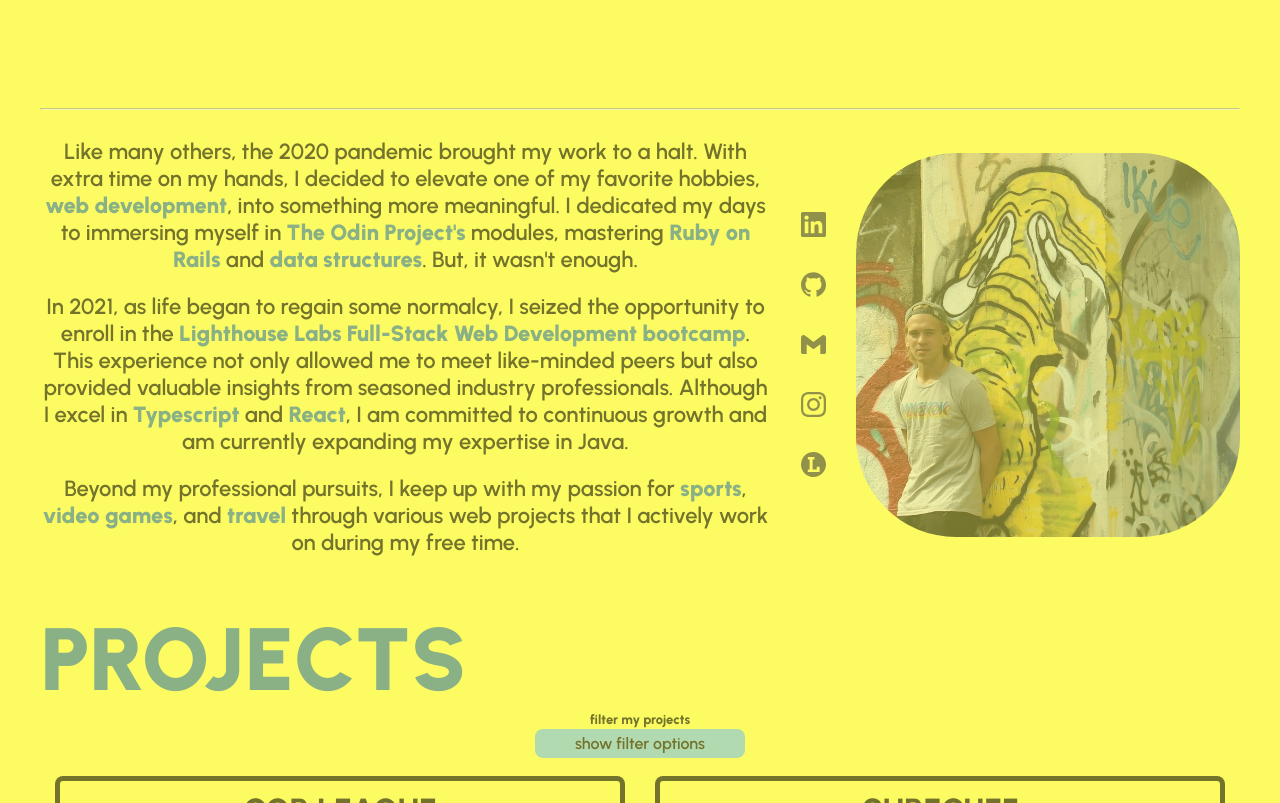
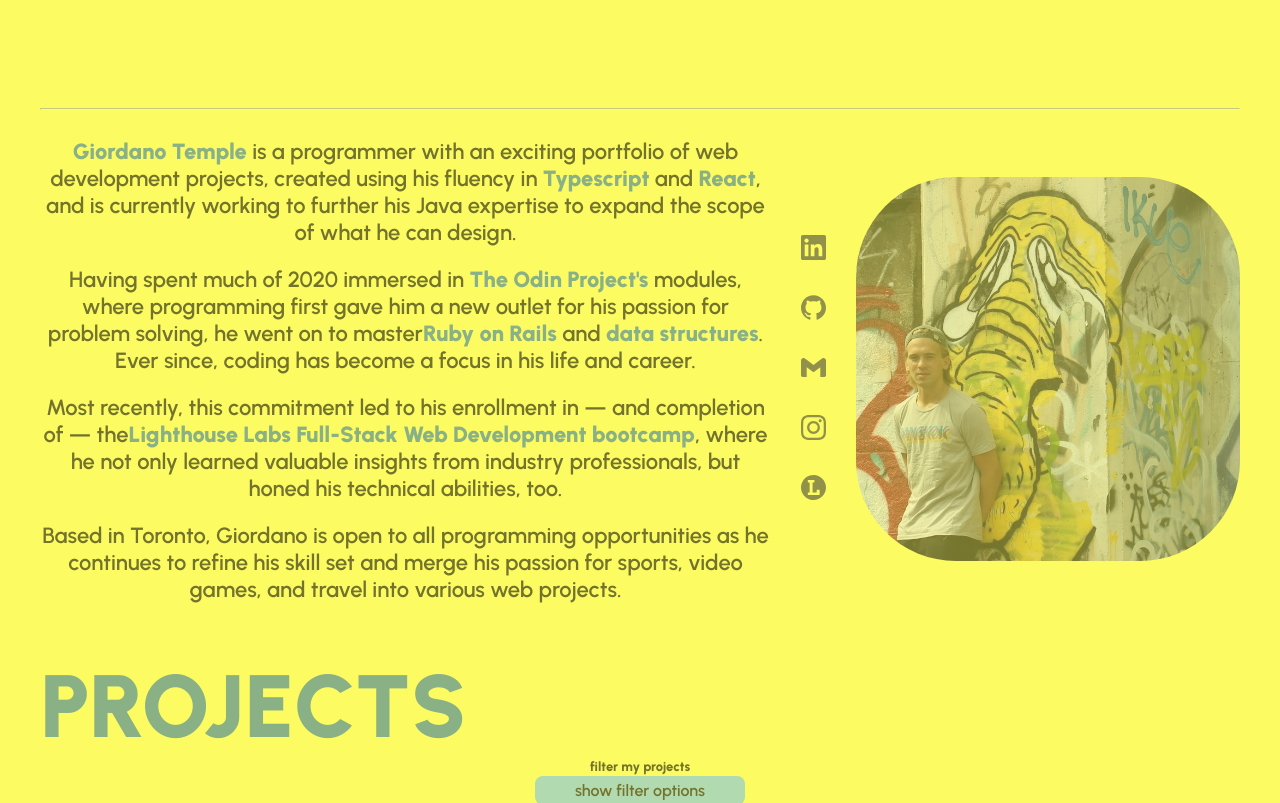
Before and after one commit to gtemple/personal-site-redux, a React (Vite) app in the folder client/: page / in a window 1280 px wide. Shown: the part 740-1543 px from the top of the page. Built offline with nearby package versions, Linux system fonts and the light colour scheme.

Commit message:
update about section

```diff
--- a/client/src/components/About.tsx
+++ b/client/src/components/About.tsx
@@ -8,19 +8,24 @@
     <div className='about'>
       <div>
         <h6>
-          Like many others, the 2020 pandemic brought my work to a halt. With extra time on my hands,
-          I decided to elevate one of my favorite hobbies, <span className='emphasize'>web development</span>, into something more meaningful.
-          I dedicated my days to immersing myself in <span className='emphasize'>The Odin Project's</span> modules, mastering <span className='emphasize'>Ruby on Rails</span> and <span className='emphasize'>data structures</span>.
-          But, it wasn't enough.
+          <span className='emphasize'>Giordano Temple</span> is a programmer with an exciting portfolio
+          of web development projects, created using his fluency in <span className='emphasize'>Typescript</span> and <span className='emphasize'>React</span>,
+          and is currently working to further his Java expertise to expand the scope of what he can design.
         </h6>
         <h6>
-          In 2021, as life began to regain some normalcy, I seized the opportunity to enroll in the <span className='emphasize'>Lighthouse Labs Full-Stack Web Development bootcamp</span>.
-          This experience not only allowed me to meet like-minded peers but also provided valuable insights from seasoned industry professionals.
-          Although I excel in <span className='emphasize'>Typescript</span> and <span className='emphasize'>React</span>, I am committed to continuous growth and am currently expanding my expertise in Java.
+          Having spent much of 2020 immersed in <span className='emphasize'>The Odin Project's</span> modules,
+          where programming first gave him a new outlet for his passion for problem solving, he went on to master
+          <span className='emphasize'>Ruby on Rails</span> and <span className='emphasize'>data structures</span>.
+          Ever since, coding has become a focus in his life and career.
         </h6>
         <h6>
-          Beyond my professional pursuits, I keep up with my passion for <span className='emphasize'>sports</span>, <span className='emphasize'>video games</span>,
-          and <span className='emphasize'>travel</span> through various web projects that I actively work on during my free time.
+          Most recently, this commitment led to his enrollment in — and completion of — the
+          <span className='emphasize'>Lighthouse Labs Full-Stack Web Development bootcamp</span>, where he not only
+          learned valuable insights from industry professionals, but honed his technical abilities, too.
+        </h6>
+        <h6>
+          Based in Toronto, Giordano is open to all programming opportunities as he continues to refine his skill set
+           and merge his passion for sports, video games, and travel into various web projects.
         </h6>
       </div>
       <div className='socials'>
```
